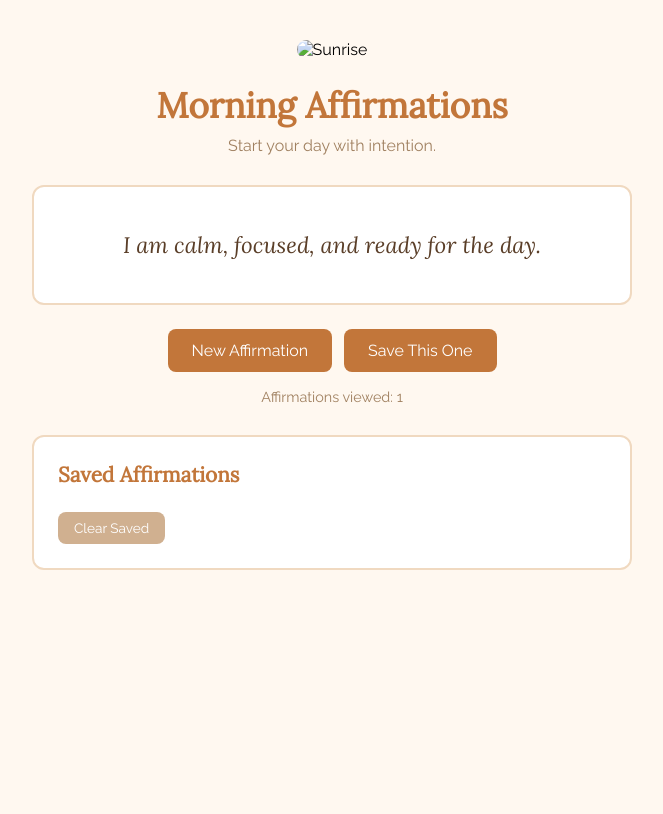
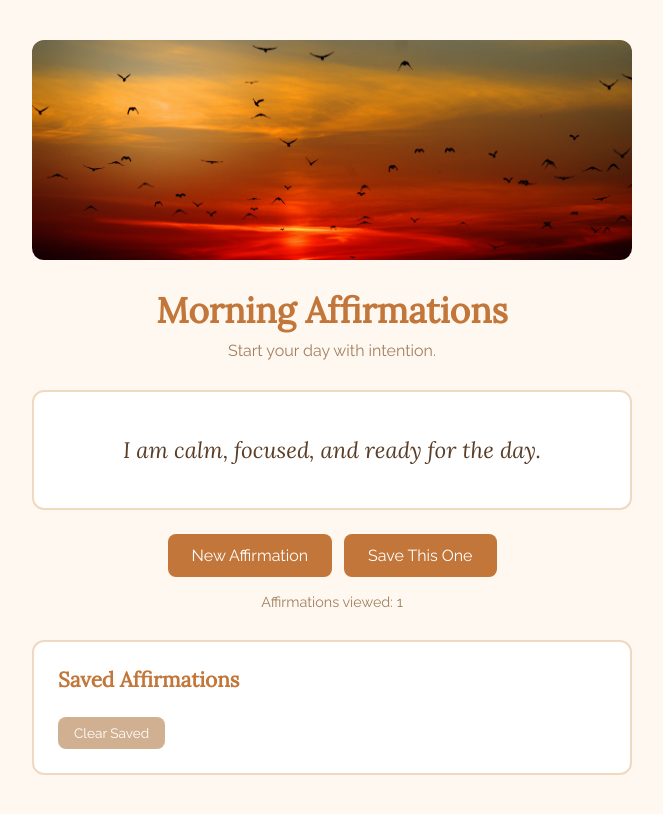
Before and after one commit to aprilsharer/finalproject, a plain HTML site: page index.html in a window 1280 px wide. Shown: the whole page, without its empty margins (308-971 px from the left). Drawn offline with Linux system fonts and the light colour scheme.

Commit message:
asharer troubleshooting
troubleshooting

```diff
--- a/index.html
+++ b/index.html
@@ -10,7 +10,7 @@
 
   <div class="container">
 
-    <img src="sunrise.jpeg" alt="Sunrise" id="sunrise-img" />
+    <img src="sunrise.jpg" alt="Sunrise" id="sunrise-img" />
     <h1>Morning Affirmations</h1>
     <p class="subtitle">Start your day with intention.</p>
 
```
